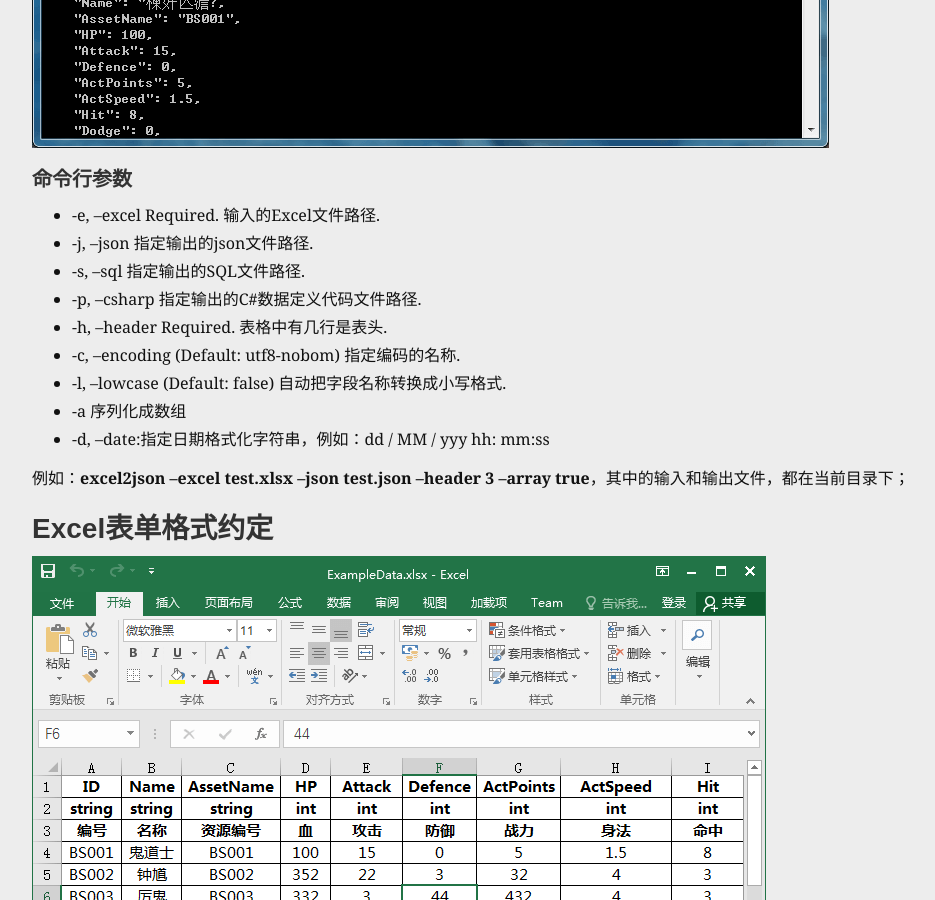
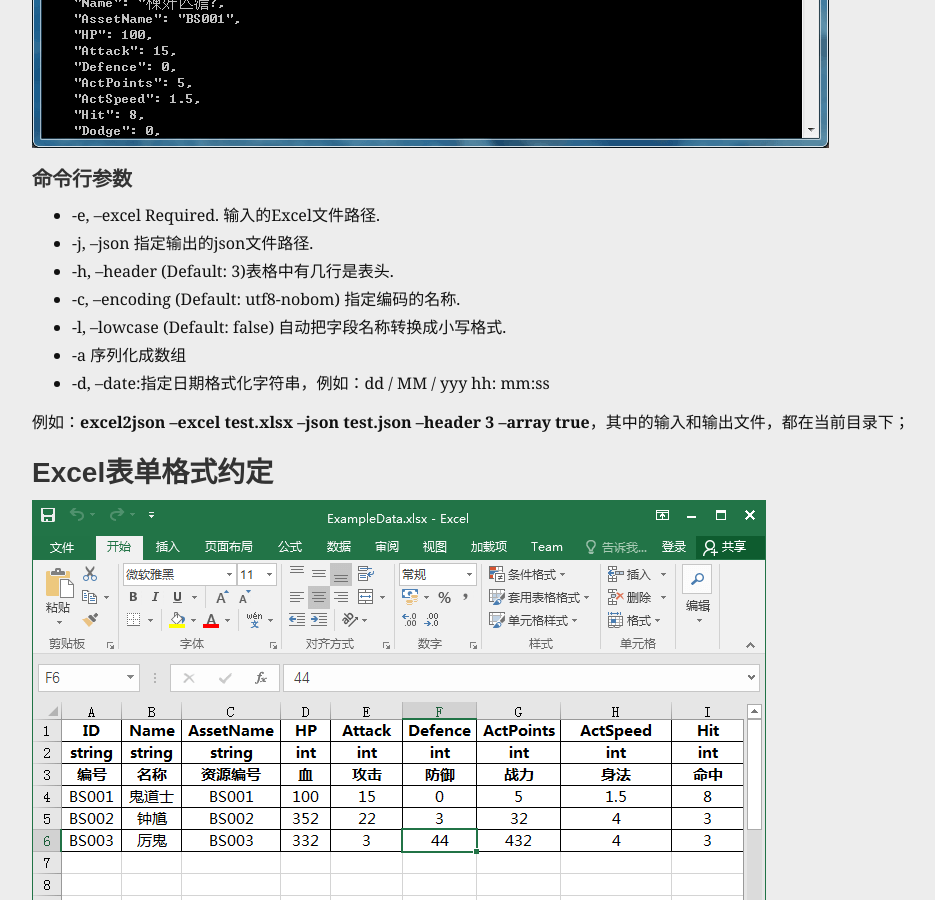
Before and after one commit to neil3d/neil3d.github.io, a Jekyll site: the page built from app/excel2json.md, in a window 1280 px wide and 900 px high, scrolled down 1864 px. Shown: the whole window, without its empty margins (158-1093 px from the left). Built offline with Jekyll 4.4.1, drawn with Linux system fonts in a browser that asks for light colours; comment, search, counter and statistics services are not loaded.

Commit message:
excel2json doc

```diff
--- a/app/excel2json.md
+++ b/app/excel2json.md
@@ -43,9 +43,7 @@ for /f "delims=" %%i in ('dir /b /a-d /s %EXCEL_FOLDER%\*.xlsx') do (
 #### 命令行参数
 -  -e, --excel       Required. 输入的Excel文件路径.
 -  -j, --json        指定输出的json文件路径.
--  -s, --sql         指定输出的SQL文件路径.
--  -p, --csharp      指定输出的C#数据定义代码文件路径.
--  -h, --header      Required. 表格中有几行是表头.
+-  -h, --header      (Default: 3)表格中有几行是表头.
 -  -c, --encoding    (Default: utf8-nobom) 指定编码的名称.
 -  -l, --lowcase     (Default: false) 自动把字段名称转换成小写格式.
 -  -a 序列化成数组
```
